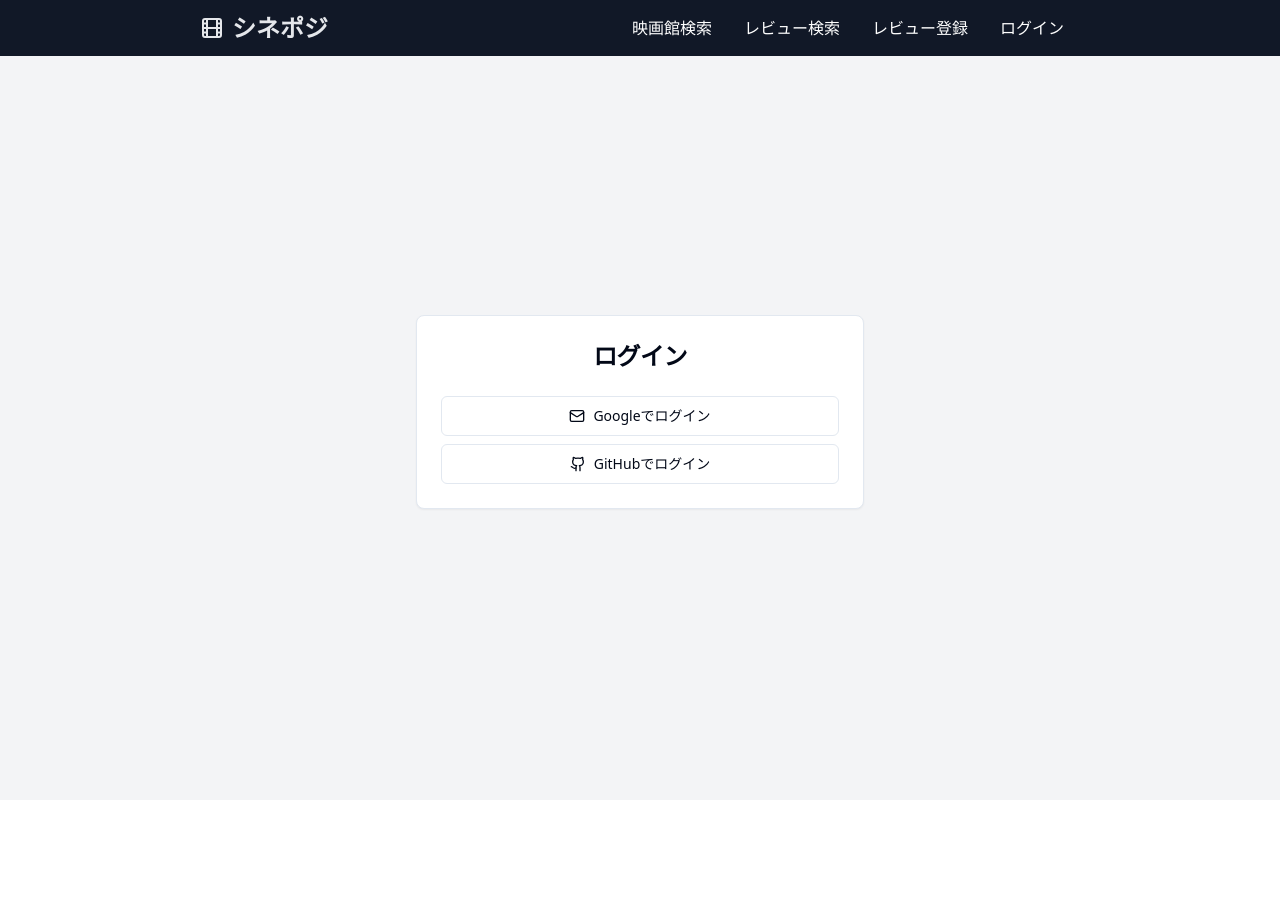
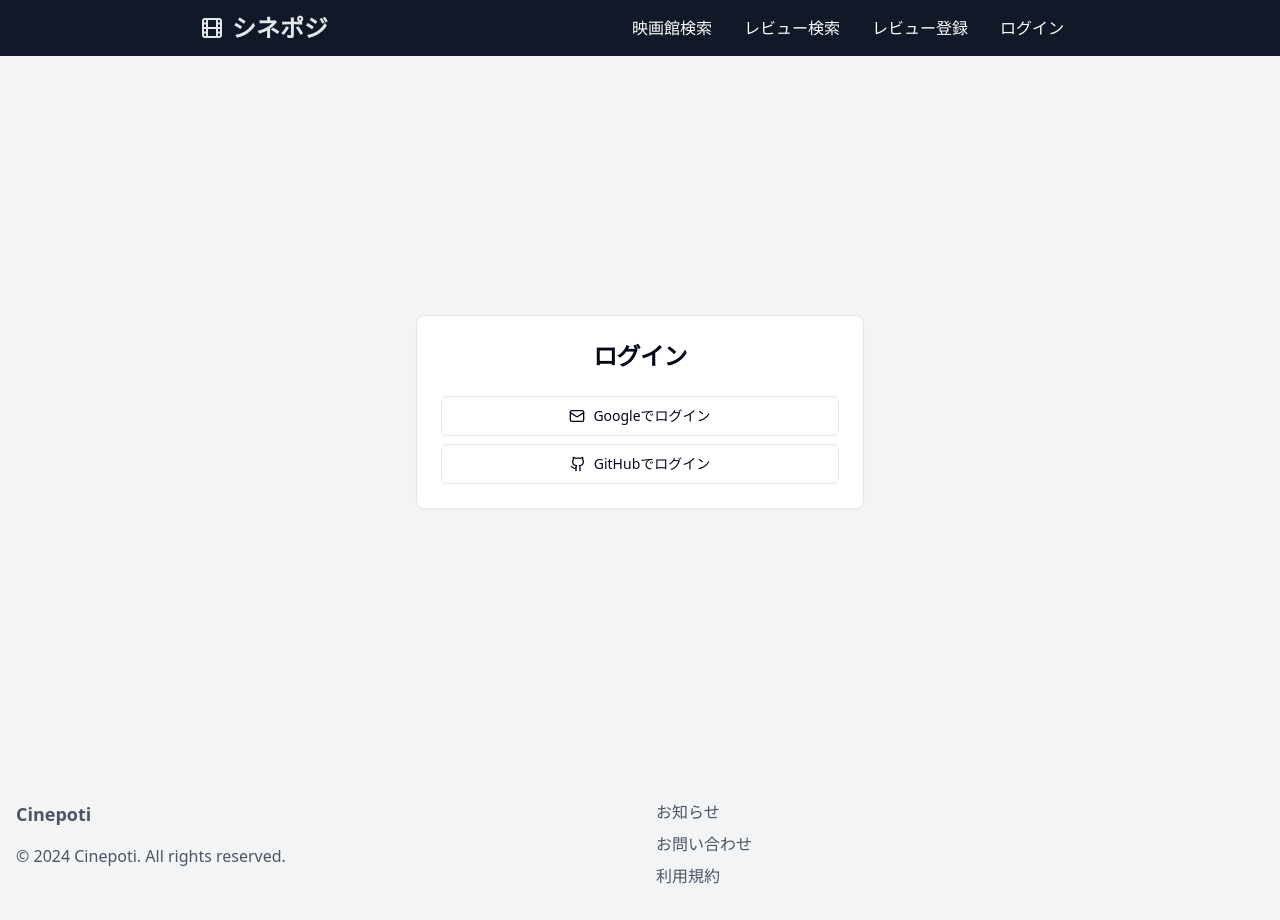
Before and after one commit to yasudaProduct/theatre-seat-mark, a Next.js app: page /auth/login in a window 1280 px wide. Before the commit the page ends 800 px from the top, so only its background shows below. Built offline with nearby package versions, Linux system fonts and the light colour scheme; no server answers.

Commit message:
Footer追加

```diff
--- /dev/null
+++ b/src/components/Footer.tsx
@@ -0,0 +1,94 @@
+import React from "react";
+import Link from "next/link";
+// import { Facebook, Twitter, Instagram, Youtube } from "lucide-react";
+
+const Footer = () => {
+  return (
+    <footer className="bg-gray-100 text-gray-600 py-8">
+      <div className="container mx-auto px-4">
+        <div className="grid grid-cols-1 md:grid-cols-4 gap-8">
+          <div className="md:col-span-2">
+            <h2 className="text-lg font-semibold mb-4">Cinepoti</h2>
+            <p className="mb-4">
+              {/* 最新の映画情報と快適な映画館体験をお届けします。 */}
+            </p>
+            <p>
+              &copy; {new Date().getFullYear()} Cinepoti. All rights reserved.
+            </p>
+          </div>
+          <div>
+            <ul className="space-y-2">
+              <li>
+                <Link
+                  href="#"
+                  className="hover:text-gray-900 transition-colors"
+                >
+                  お知らせ
+                </Link>
+              </li>
+              <li>
+                <Link
+                  href="#"
+                  className="hover:text-gray-900 transition-colors"
+                >
+                  お問い合わせ
+                </Link>
+              </li>
+              <li>
+                <Link
+                  href="#"
+                  className="hover:text-gray-900 transition-colors"
+                >
+                  利用規約
+                </Link>
+              </li>
+            </ul>
+          </div>
+          <div>
+            {/* <h3 className="text-lg font-semibold mb-4">フォローする</h3>
+            <div className="flex space-x-4">
+              <a
+                href="https://facebook.com"
+                target="_blank"
+                rel="noopener noreferrer"
+                className="hover:text-gray-900 transition-colors"
+              >
+                <Facebook size={24} />
+                <span className="sr-only">Facebook</span>
+              </a>
+              <a
+                href="https://twitter.com"
+                target="_blank"
+                rel="noopener noreferrer"
+                className="hover:text-gray-900 transition-colors"
+              >
+                <Twitter size={24} />
+                <span className="sr-only">Twitter</span>
+              </a>
+              <a
+                href="https://instagram.com"
+                target="_blank"
+                rel="noopener noreferrer"
+                className="hover:text-gray-900 transition-colors"
+              >
+                <Instagram size={24} />
+                <span className="sr-only">Instagram</span>
+              </a>
+              <a
+                href="https://youtube.com"
+                target="_blank"
+                rel="noopener noreferrer"
+                className="hover:text-gray-900 transition-colors"
+              >
+                <Youtube size={24} />
+                <span className="sr-only">YouTube</span>
+              </a>
+            </div> */}
+          </div>
+        </div>
+      </div>
+    </footer>
+  );
+};
+
+export default Footer;
--- a/src/pages/_app.tsx
+++ b/src/pages/_app.tsx
@@ -4,6 +4,7 @@ import type { AppProps } from "next/app";
 import { SessionProvider } from "next-auth/react";
 import Header from "@/components/Header";
 import AuthWrapper from "@/components/AuthWrapper";
+import Footer from "@/components/Footer";
 
 export default function App({ Component, pageProps }: AppProps) {
   return (
@@ -12,6 +13,7 @@ export default function App({ Component, pageProps }: AppProps) {
         <div className="h-screen bg-gray-100">
           <Header />
           <Component {...pageProps} />
+          <Footer />
         </div>
       </AuthWrapper>
     </SessionProvider>
```
